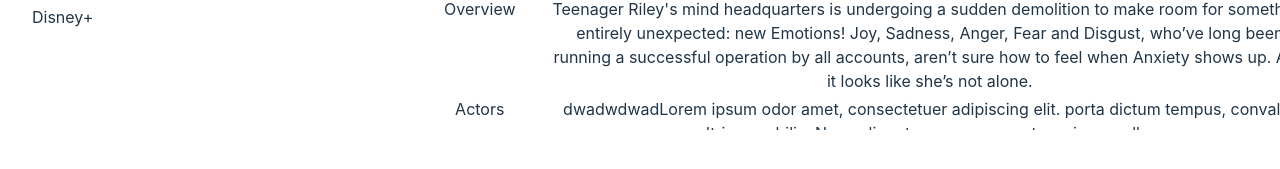
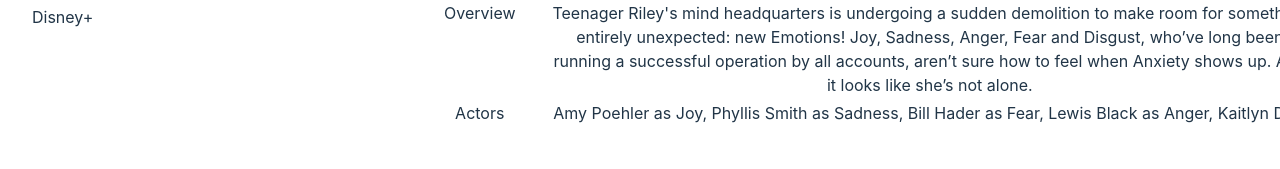
Before and after one commit to efunzz/CineMood, a React (Vite) app: page /moviespage/1/moviecontent in a window 1280 px wide. Shown: the part 687-856 px from the top of the page. Built offline with nearby package versions, Linux system fonts and the light colour scheme.

Commit message:
Update MovieDetailsPage.jsx

```diff
--- a/src/components/MovieScrollableContent.jsx
+++ b/src/components/MovieScrollableContent.jsx
@@ -7,7 +7,6 @@
           height="500"
           src="https://www.youtube.com/embed/LEjhY15eCx0"
           title="YouTube video player"
-          frameBorder="0"
           allow="accelerometer; autoplay; clipboard-write; encrypted-media; gyroscope; picture-in-picture"
           allowFullScreen
         ></iframe>
@@ -33,9 +32,9 @@
         </div>
         <div className="actors-description">
           <p>
-            dwadwdwadLorem ipsum odor amet, consectetuer adipiscing elit. porta
-            dictum tempus, convallis ultrices cubilia. Nunc aliquet cursus
-            praesent maximus nullam
+            Amy Poehler as Joy, Phyllis Smith as Sadness, Bill Hader as Fear,
+            Lewis Black as Anger, Kaitlyn Dias as Riley, Diane Lane as Mom, and
+            Kyle MacLachlan as Dad.
           </p>
         </div>
       </div>
```
